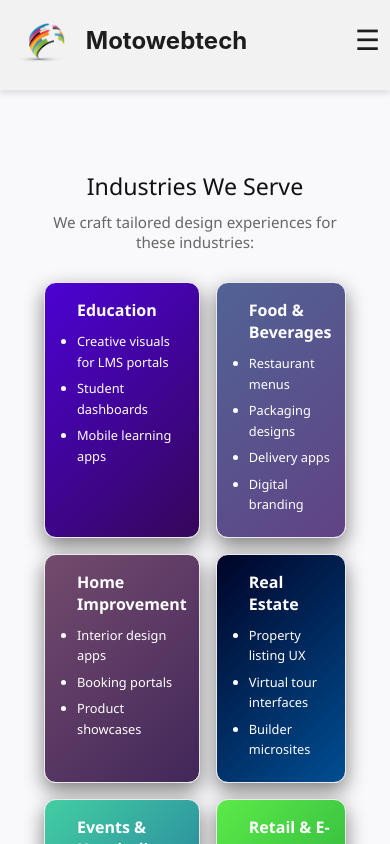
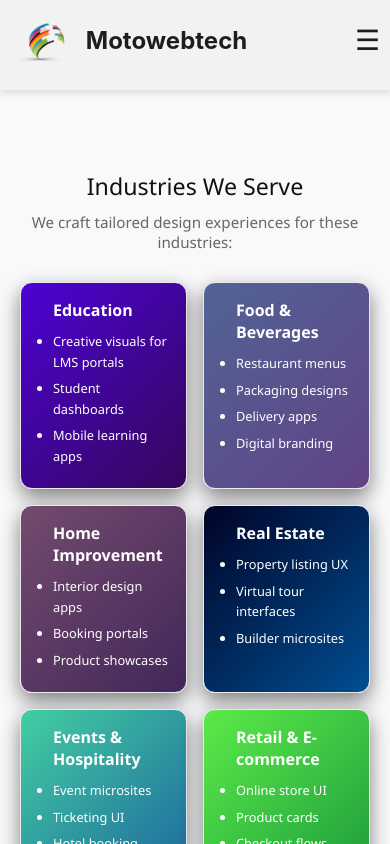
Before and after one commit to shanky2113/moto, a React (Create React App) app: page /About in a window 390 px wide. Shown: the top 844 px of the page. Built offline with nearby package versions, Linux system fonts and the light colour scheme.

Commit message:
Update: responsive styles and improvements

```diff
--- a/src/Components/About.css
+++ b/src/Components/About.css
@@ -75,7 +75,7 @@
 /* 🌐 Large tablets & small desktops (max-width: 1024px) */
 @media (max-width: 1024px) {
   .container {
-    padding: 0 24px;
+    /* padding: 0 24px; */
   }
 
   .industry-card {
```
